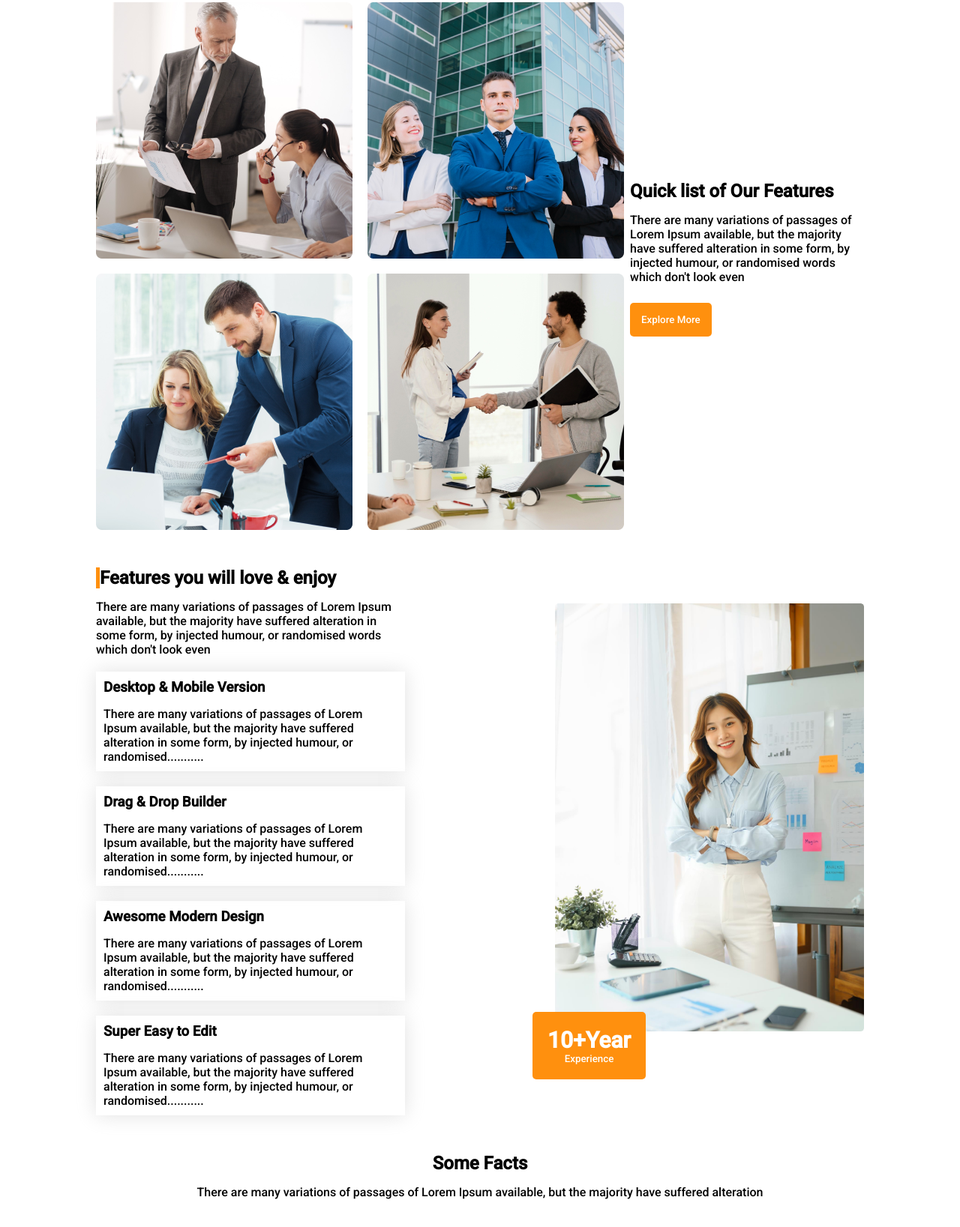
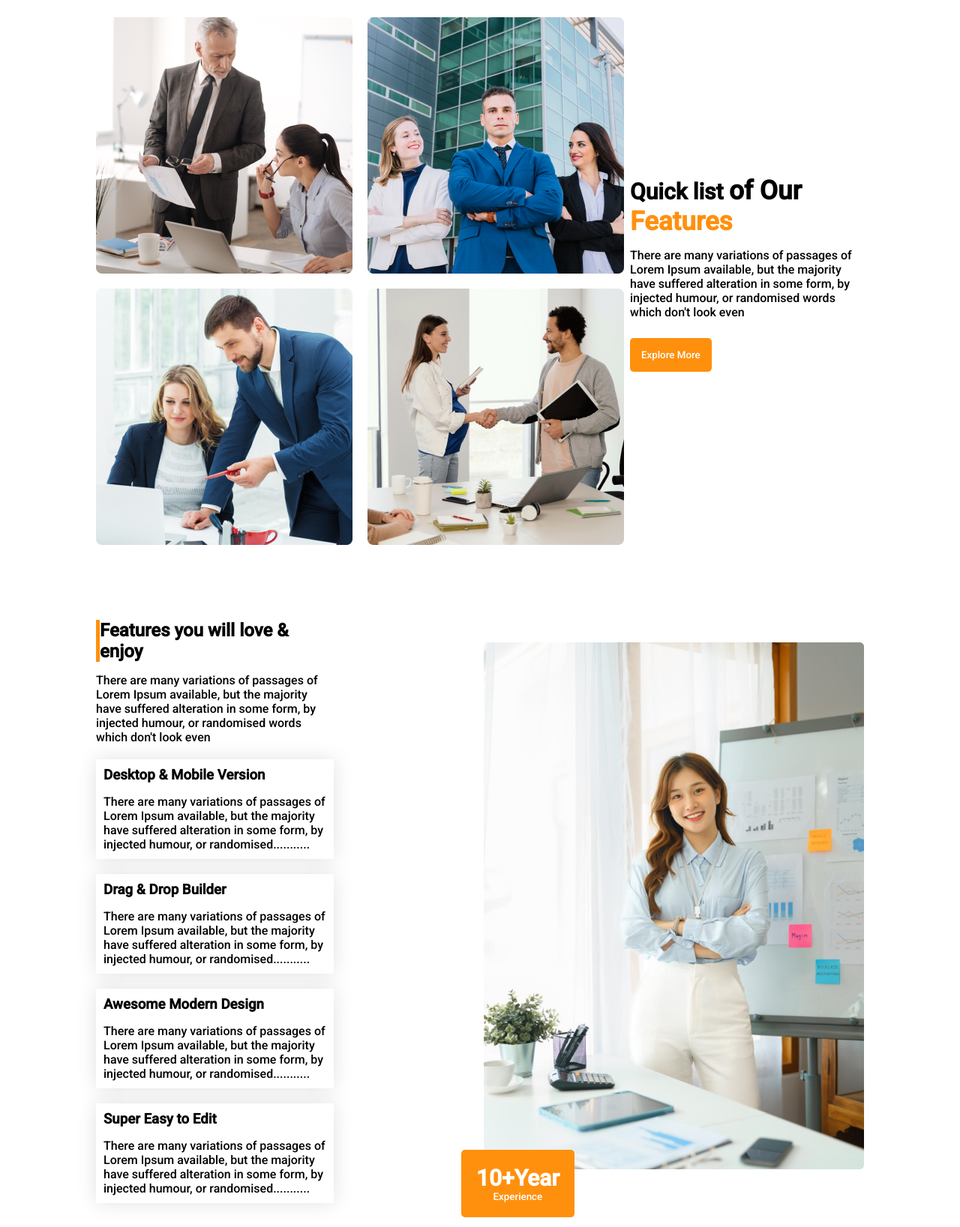
Before and after one commit to dmAbdullah/assignment-2, a plain HTML site: page index.html in a window 1280 px wide. Shown: the part 834-2471 px from the top of the page at 75% size. Drawn offline with Linux system fonts and the light colour scheme.

Commit message:
text-decoration

```diff
--- a/assignment-2.css
+++ b/assignment-2.css
@@ -10,7 +10,8 @@ body {
   padding: 0;
 }
 
-h2, h3{
+h2,
+h3 {
   margin-bottom: 15px;
 }
 
@@ -18,7 +19,7 @@ button {
   background-color: #FF900E;
   color: white;
   font-weight: 400;
-  padding:15px ;
+  padding: 15px;
   border: 0;
   border-radius: 5px;
   margin-top: 25px;
@@ -68,6 +69,10 @@ a {
 
 }
 
+.b-title{
+  margin-bottom: 20px;
+}
+
 .btn-explore {
   margin-bottom: 20px;
 }
@@ -101,51 +106,69 @@ a {
 
 }
 
+.gallery-title {
+  font-size: 20px;
+}
+
+.text-primary-1 {
+  font-size: 35px;
+  font-weight: 700;
+}
+
+.text-primary-2 {
+  color: #FF900E;
+  font-size: 35px;
+  font-weight: 700;
+}
+
 /* feature section styles */
 
-.feature{
+.feature {
   display: flex;
   margin: 50px auto;
+  margin-top: 100px;
   align-items: center;
   gap: 200px;
   width: 80%;
 }
 
-.title{
-  border-left:5px solid #FF900E;
+.title {
+  border-left: 5px solid #FF900E;
   margin-bottom: 15px;
 }
 
-.blog-content{
+.blog-content {
   margin-top: 20px;
   box-shadow: .1px .1px 25px rgba(193, 193, 193, 0.494);
   padding: 10px;
 }
 
-.feature-content{
+.feature-content {
   width: 50%;
+  margin-bottom: 50px;
 }
 
-.feature-img-btn{
-  width: 50%;
+.feature-img-btn {
+  width: 80%;
+
 }
 
-.feature-img{
+.feature-img {
   width: 100%;
 }
 
-.btn-Experience button{
+.btn-Experience button {
   background-color: #FF900E;
   color: white;
   font-weight: 400;
-  padding:20px ;
+  padding: 20px;
   border: 0;
   border-radius: 5px;
   margin-top: -30px;
   margin-left: -30px;
 }
 
-.text-primary{
+.text-primary-3 {
   font-size: 30px;
   font-weight: 600;
 }
@@ -153,11 +176,12 @@ a {
 /*----------------------------
 achievement section styles
 -------------------------- */
-.achievement-content{
+.achievement-content {
   text-align: center;
+  margin: 50px;
 }
 
-.achievement-gallery{
+.achievement-gallery {
   display: flex;
   justify-content: center;
   gap: 100px;
@@ -165,7 +189,7 @@ achievement section styles
 
 }
 
-.card{
+.card {
   text-align: center;
   margin-top: 40px;
   border: 1px solid #FF900E;
@@ -176,19 +200,19 @@ achievement section styles
 Sponsors section
 --------------------- */
 
-.sponsor-content{
+.sponsor-content {
   text-align: center;
-  margin: 40px auto;
+  margin: 80px;
 }
 
-.s-images{
+.s-images {
   display: flex;
   flex-direction: row;
-  justify-content:  space-evenly;
+  justify-content: space-evenly;
 }
 
-footer{
-  margin: 100px;
+footer {
+  margin: 80px;
   padding: 20px;
   text-align: center;
   background-color: rgba(255, 156, 189, 0.655);
--- a/index.html
+++ b/index.html
@@ -62,7 +62,7 @@
         </div>
         <div class="gallery-content">
             <div class="gallery-title">
-                <h2>Quick list of Our Features</h2>
+                <h2>Quick list <span class="text-primary-1">of Our</span> <br> <span class="text-primary-2"> Features</span></h2>
             </div>
             <p>
                 There are many variations of passages of Lorem Ipsum available, but the majority have suffered
@@ -131,7 +131,7 @@
             </div>
 
             <div class="btn-Experience">
-                <button> <samp class="text-primary">10+Year</samp> <br> Experience</button>
+                <button> <samp class="text-primary-3">10+Year</samp> <br> Experience</button>
             </div>
         </div>
     </article>
```
